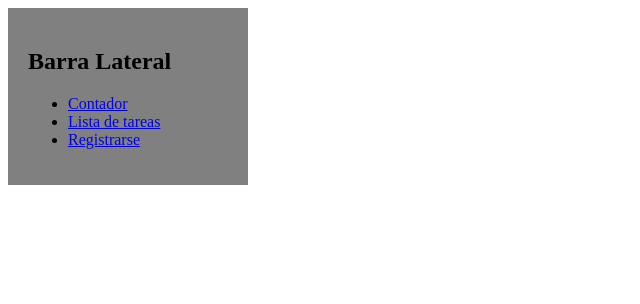
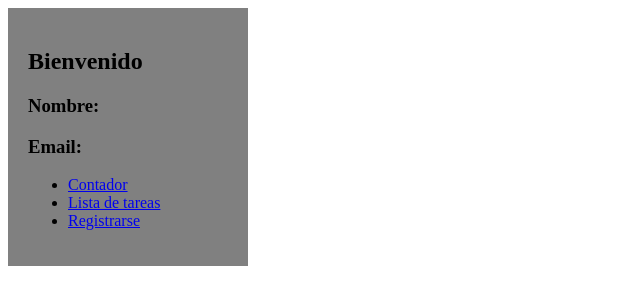
Before and after one commit to focusonmy/vue_project, a Vue app in the folder vueProject/: page / in a window 1280 px wide. Shown: the top 304 px of the page, without its empty margins (0-640 px from the left). Built offline with nearby package versions, Linux system fonts and the light colour scheme.

Commit message:
Creando Store con Pinia

```diff
--- a/vueProject/src/components/SideBar.vue
+++ b/vueProject/src/components/SideBar.vue
@@ -1,6 +1,9 @@
 <template>
   <div class="sidebar">
-    <h2>Barra Lateral</h2>
+    <h2>Bienvenido</h2>
+    <h3>Nombre: {{ nombre }}</h3>
+    <h3>Email: {{ email }}</h3>
+
     <ul>
       <li>
         <router-link to="/contador">Contador</router-link>
@@ -14,7 +17,26 @@
     </ul>
   </div>
 </template>
-<script setup></script>
+<script setup>
+import { useRegistrarStore } from "@/modules/registros/stores/registrarStore.js";
+import { ref, watch } from "vue";
+const registrarStore = useRegistrarStore();
+const nombre = ref(registrarStore.nombre.value);
+const email = ref(registrarStore.email.value);
+watch(
+  () => registrarStore.nombre,
+  (newValue) => {
+    nombre.value = newValue;
+  }
+);
+
+watch(
+  () => registrarStore.email,
+  (newValue) => {
+    email.value = newValue;
+  }
+);
+</script>
 <style>
 .sidebar {
   width: 200px;
--- /dev/null
+++ b/vueProject/src/modules/registros/stores/registrarStore.js
@@ -0,0 +1,12 @@
+import { defineStore } from "pinia";
+import { ref } from "vue";
+
+export const useRegistrarStore = defineStore("registrar", () => {
+  const nombre = ref("");
+  const email = ref("");
+  const guardarRegistro = (nombreFormulario, emailFormulario) => {
+    nombre.value = nombreFormulario;
+    email.value = emailFormulario;
+  };
+  return { nombre, email, guardarRegistro };
+});
--- a/vueProject/src/modules/registros/views/RegistrarView.vue
+++ b/vueProject/src/modules/registros/views/RegistrarView.vue
@@ -5,6 +5,7 @@
       <div class="form">
         <label for="nombre">Nombre</label>
         <Field
+          v-model="nombre"
           type="text"
           name="nombre"
           id="nombre"
@@ -15,6 +16,7 @@
       <div class="form">
         <label for="correo">Correo</label>
         <Field
+          v-model="email"
           type="email"
           name="email"
           id="correo"
@@ -31,8 +33,16 @@
 <script setup>
 import { Form, Field, ErrorMessage } from "vee-validate";
 import { schema } from "./schemas/validationSchema.js";
+import { useRegistrarStore } from "../stores/registrarStore.js";
+import { ref } from "vue";
+
+const registrarStore = useRegistrarStore();
+
+const nombre = ref("");
+const email = ref("");
 
 const onSubmit = () => {
+  registrarStore.guardarRegistro(nombre.value, email.value);
   console.log("Se ha enviado el formulario");
 };
 </script>
```
